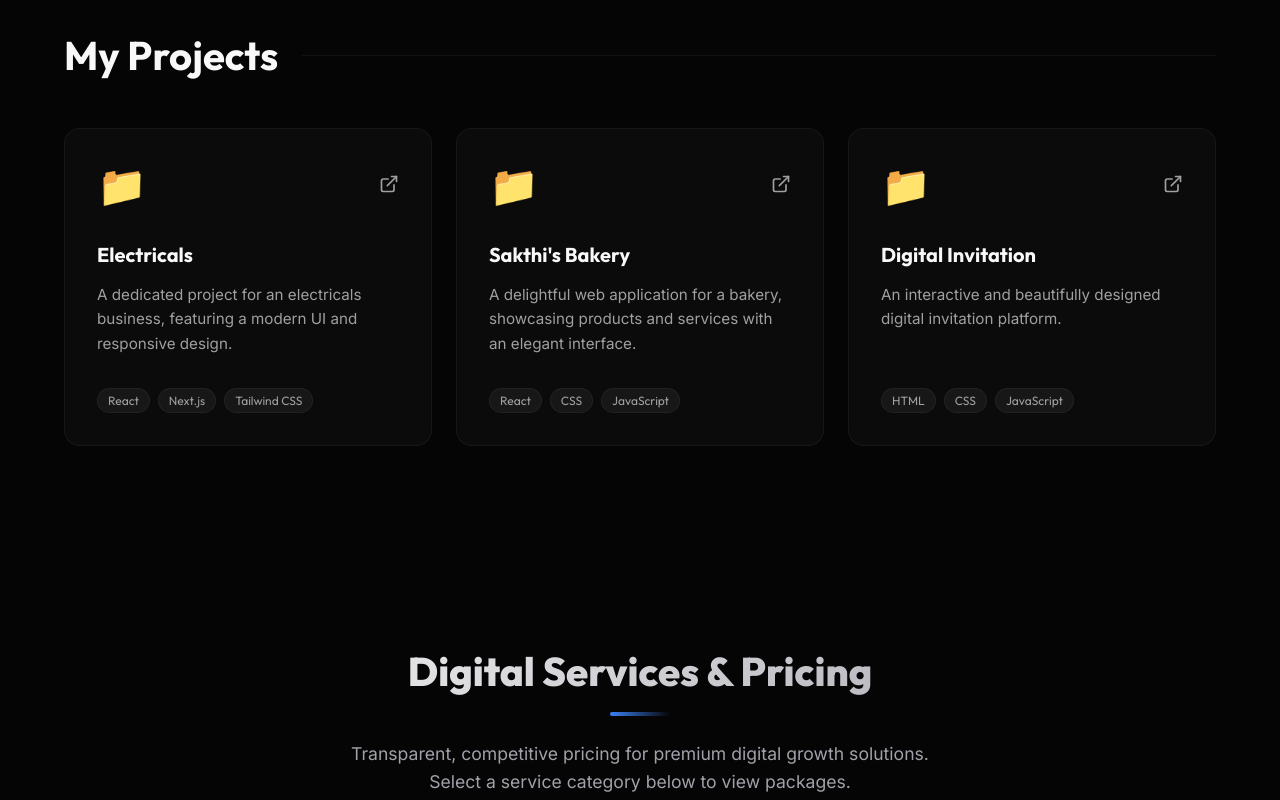
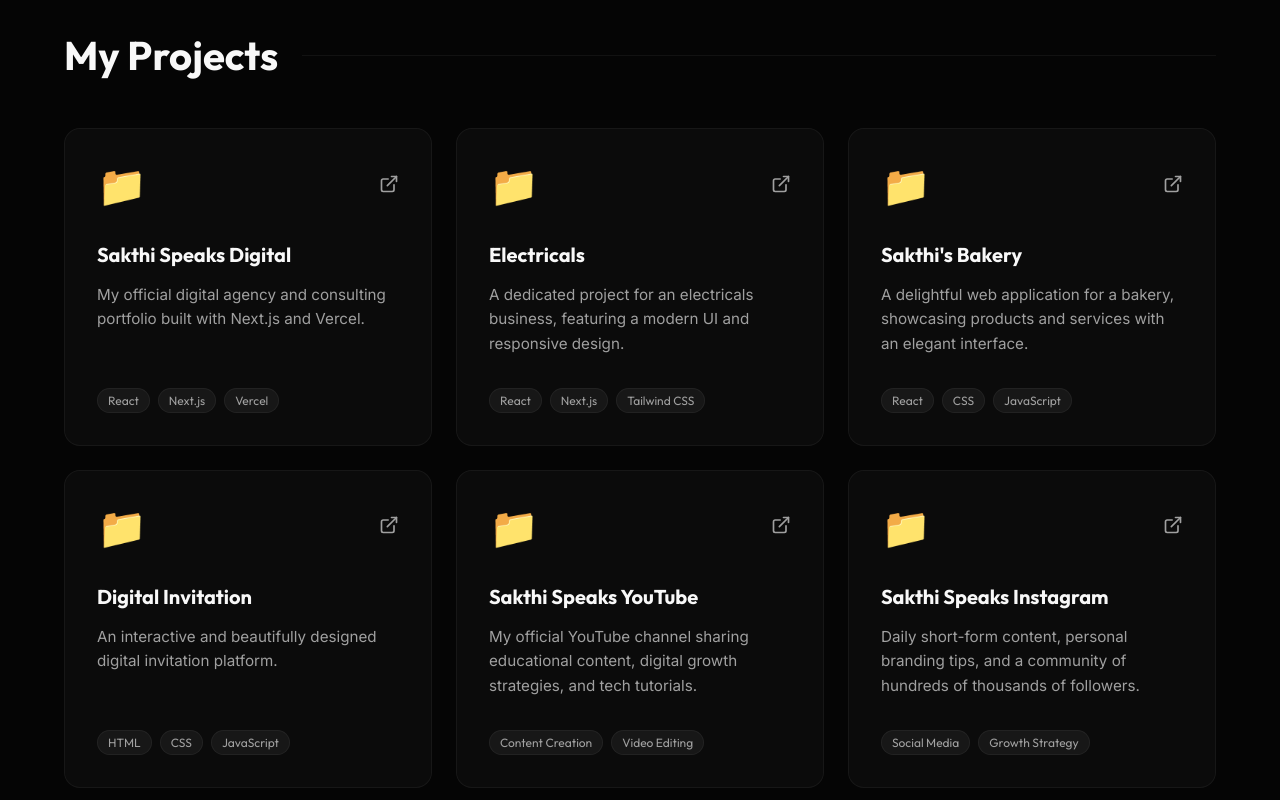
Before and after one commit to imsakthidev/sakthiispeaks, a Next.js app: page / in a window 1280 px wide. Shown: the part 1660-2460 px from the top of the page. Built offline with nearby package versions, Linux system fonts and the light colour scheme.

Commit message:
added one project

```diff
--- a/src/components/Projects/Projects.tsx
+++ b/src/components/Projects/Projects.tsx
@@ -4,11 +4,18 @@
 
 const projectsData = [
   {
+    id: 1,
+    title: 'Sakthi Speaks Digital',
+    description: 'My official digital agency and consulting portfolio built with Next.js and Vercel.',
+    tech: ['React', 'Next.js', 'Vercel'],
+    demo: 'https://sakthiispeaks.vercel.app'
+  },
+  {
     id: 2,
     title: 'Electricals',
     description: 'A dedicated project for an electricals business, featuring a modern UI and responsive design.',
     tech: ['React', 'Next.js', 'Tailwind CSS'],
-    demo: 'https://imsakthidev.github.io/Electricals/'
+    demo: 'https://sakthivelelectricals.vercel.app/'
   },
   {
     id: 3,
@@ -23,6 +30,20 @@
     description: 'An interactive and beautifully designed digital invitation platform.',
     tech: ['HTML', 'CSS', 'JavaScript'],
     demo: 'https://imsakthidev.github.io/Invitation/'
+  },
+  {
+    id: 5,
+    title: 'Sakthi Speaks YouTube',
+    description: 'My official YouTube channel sharing educational content, digital growth strategies, and tech tutorials.',
+    tech: ['Content Creation', 'Video Editing'],
+    demo: 'https://www.youtube.com/@sakthiispeaks'
+  },
+  {
+    id: 6,
+    title: 'Sakthi Speaks Instagram',
+    description: 'Daily short-form content, personal branding tips, and a community of hundreds of thousands of followers.',
+    tech: ['Social Media', 'Growth Strategy'],
+    demo: 'https://www.instagram.com/sakthiispeaks/'
   }
 ];
 
```
